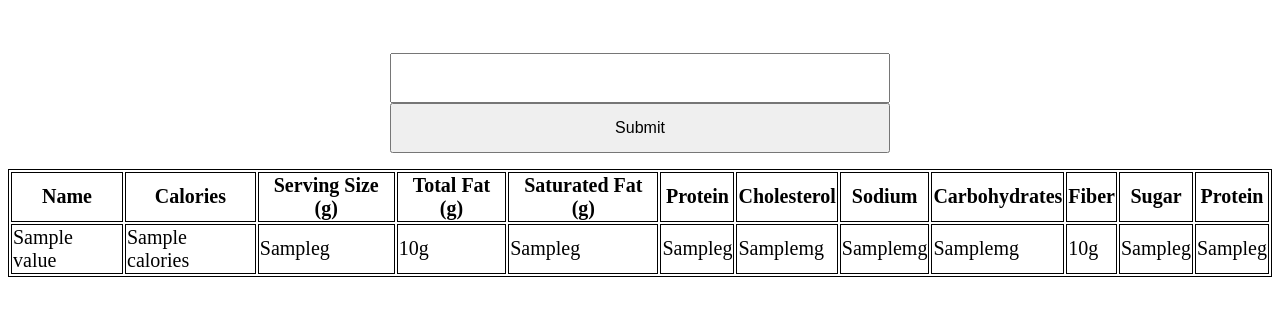
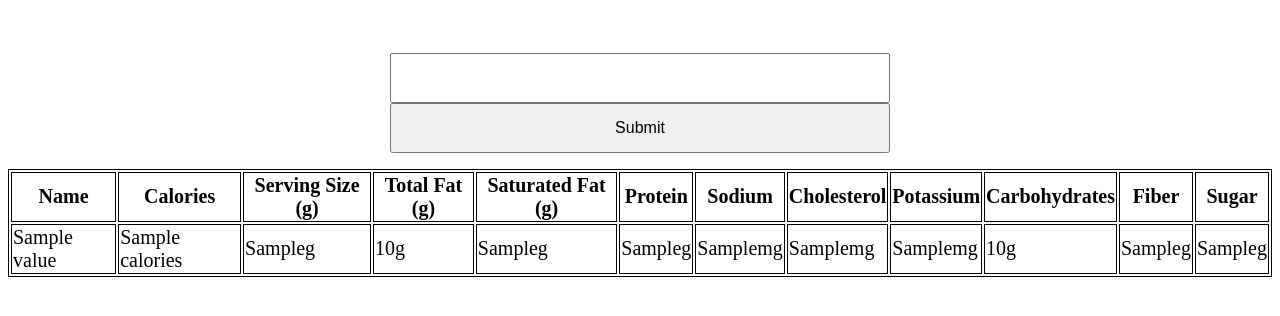
Before and after one commit to 19522398/Group13-webcook, a Django app: template webcook/templates/calories.html in a window 1280 px wide. Shown: the part 204-520 px from the top of the page. Run offline with Django 4.2, Linux system fonts and the light colour scheme; the template is opened without the code that fills it: most values are stand-ins (such as "Sample title", 1, 10 or a date in 2020).

Commit message:
Fix minor frontend bugs

```diff
--- a/webcook/templates/calories.html
+++ b/webcook/templates/calories.html
@@ -18,12 +18,12 @@
             <th scope="col">Total Fat (g)</th>
             <th scope="col">Saturated Fat (g)</th>
             <th scope="col">Protein</th>
+            <th scope="col">Sodium</th>
             <th scope="col">Cholesterol</th>
-            <th scope="col">Sodium</th>
+            <th scope="col">Potassium</th>
             <th scope="col">Carbohydrates</th>
             <th scope="col">Fiber</th>
             <th scope="col">Sugar</th>
-            <th scope="col">Protein</th>
         </tr>
     </thead>
     <tbody id="result">
--- a/webcook/templates/index.html
+++ b/webcook/templates/index.html
@@ -10,5 +10,5 @@
 </form>
 
 <a href="calories/">
-    <button class="center">Calories calculator</button>
+    <button class="center" style="width: 400px; height: 50px;">Calories calculator</button>
 </a>
```
